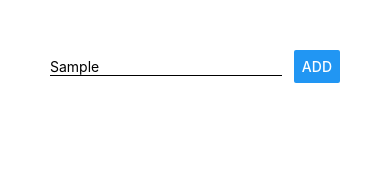
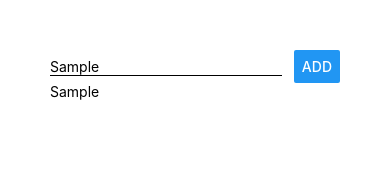
Before and after one commit to elleom/ReactNative-Tryout, a React Native app: screen / in a window 390 px wide. Both pictures are taken after typing "Sample" into the empty fields and a click on the button "ADD". Shown: the top 173 px of the page. Built offline with nearby package versions, Linux system fonts and the light colour scheme.

Commit message:
added outputList

```diff
--- a/App.js
+++ b/App.js
@@ -17,7 +17,12 @@ export default function App() {
 	const addGoalHandler = () => {
 
 		//Syntax: func( [... currentArray, itemToAdd ])
-		setCourseGoal([...courseGoals, enteredGoal]); // spread array
+		//#IMPORTTAN: this synthax does not guarantee 100% result
+		// E.G: setCourseGoal([...courseGoals, enteredGoal]); // spread array
+
+		//#best use:
+		// func( array => [...array, itemToAdd])
+		setCourseGoal(courseGoals => [...courseGoals, enteredGoal]); // spread array
 
 	}
 
@@ -33,6 +38,11 @@ export default function App() {
 				/>
 				<Button title='ADD' onPress={addGoalHandler} />
 			</View>
+			<View>
+			</View>
+
+				{courseGoals.map((goal) => <Text>{goal}</Text>)}
+
 		</View>
 	);
 }
```
